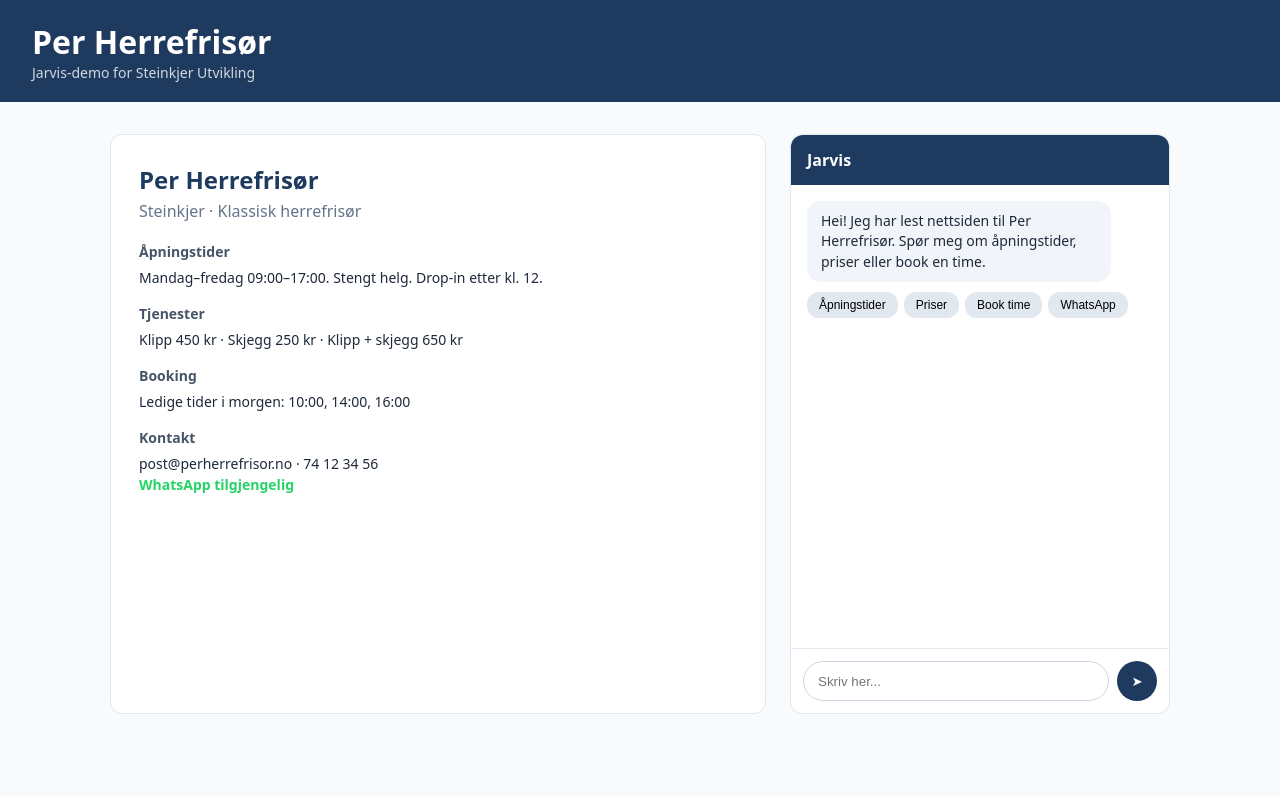
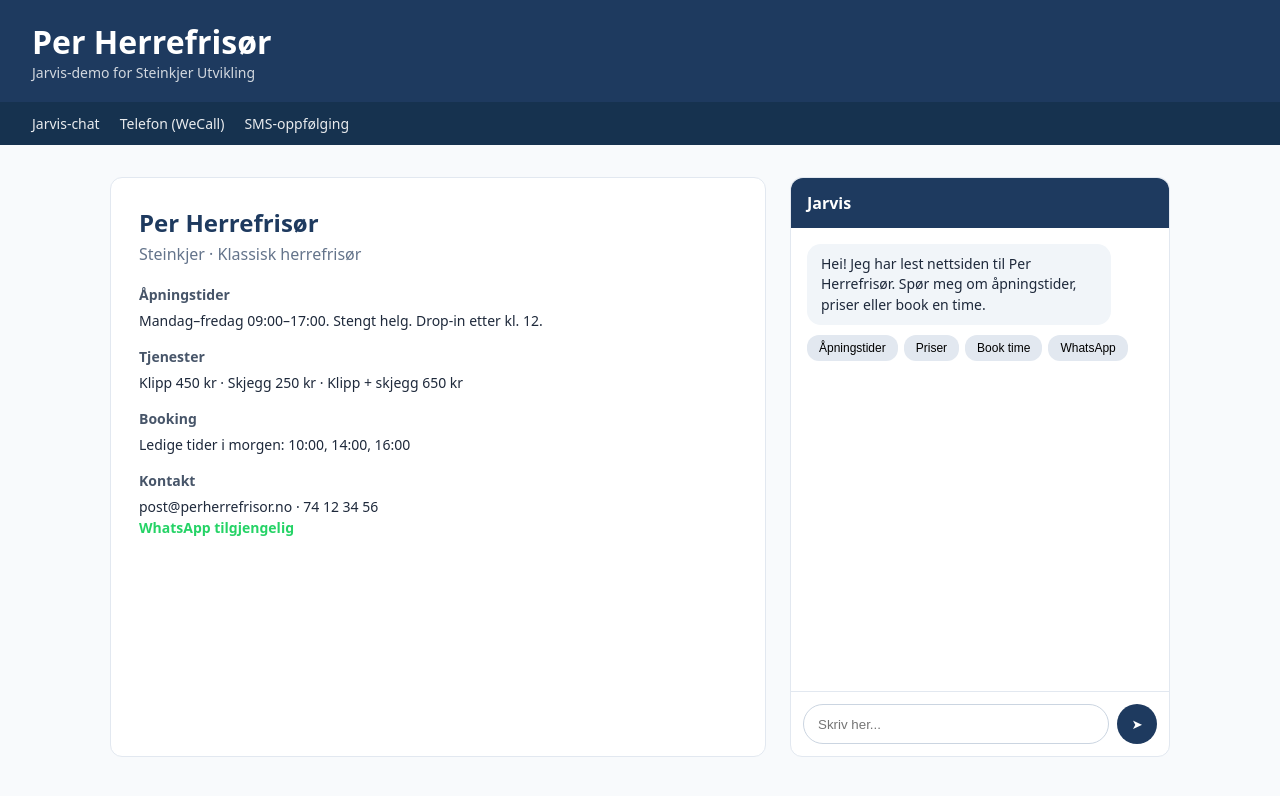
Before and after one commit to Sauvage-pvt/per-herrefrisor-jarvis, a plain HTML site: page index.html in a window 1280 px wide. Drawn offline with Linux system fonts and the light colour scheme.

Commit message:
Add links from Jarvis to WeCall and SMS pages

```diff
--- a/index.html
+++ b/index.html
@@ -8,6 +8,9 @@
   * { margin: 0; padding: 0; box-sizing: border-box; }
   body { font-family: system-ui, sans-serif; background: #f8fafc; color: #1e293b; }
   header { background: #1e3a5f; color: white; padding: 20px 32px; }
+  nav { background: #16324f; padding: 12px 32px; display: flex; gap: 20px; }
+  nav a { color: white; text-decoration: none; font-size: 14px; opacity: 0.9; }
+  nav a:hover { opacity: 1; text-decoration: underline; }
   .container { max-width: 1100px; margin: 0 auto; padding: 32px 20px; display: grid; grid-template-columns: 1fr 380px; gap: 24px; }
   .site { background: white; border-radius: 12px; padding: 28px; border: 1px solid #e2e8f0; }
   .site h2 { margin-bottom: 4px; color: #1e3a5f; }
@@ -34,6 +37,11 @@
   <h1>Per Herrefrisør</h1>
   <p style="opacity:0.8;font-size:14px;">Jarvis-demo for Steinkjer Utvikling</p>
 </header>
+<nav>
+  <a href="index.html">Jarvis-chat</a>
+  <a href="wecall-test.html">Telefon (WeCall)</a>
+  <a href="sms-oppfolging.html">SMS-oppfølging</a>
+</nav>
 <div class="container">
   <div class="site">
     <h2>Per Herrefrisør</h2>
```
